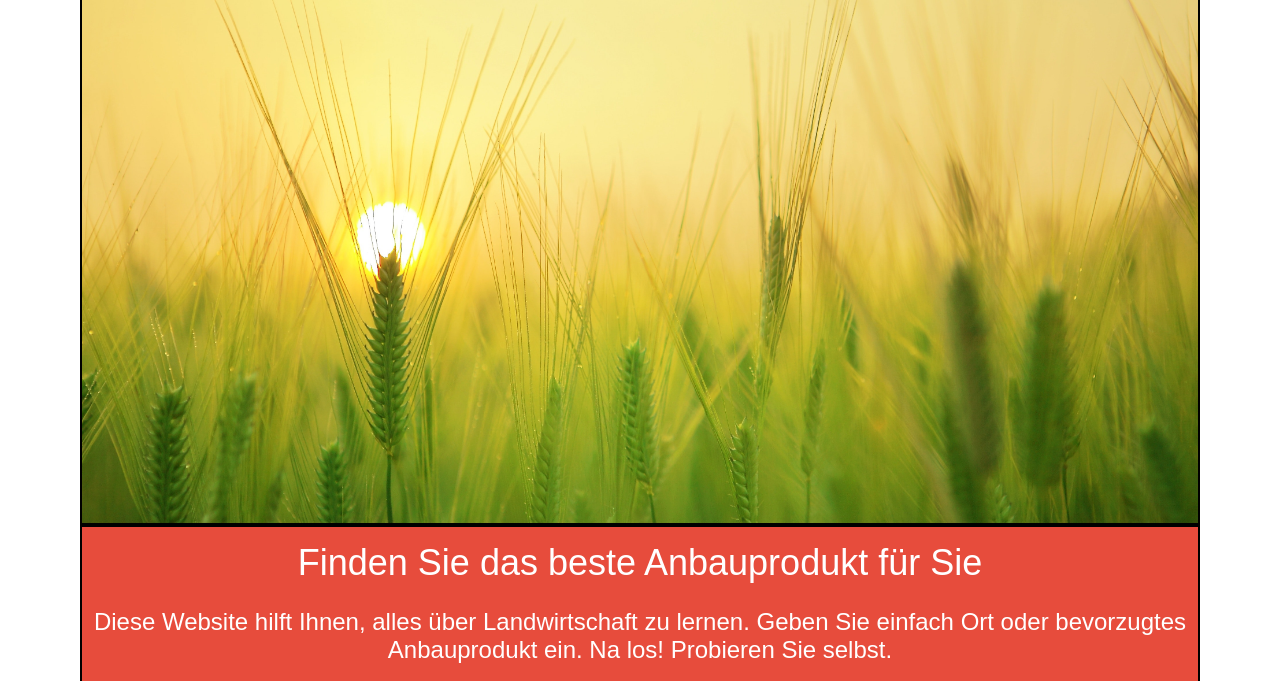
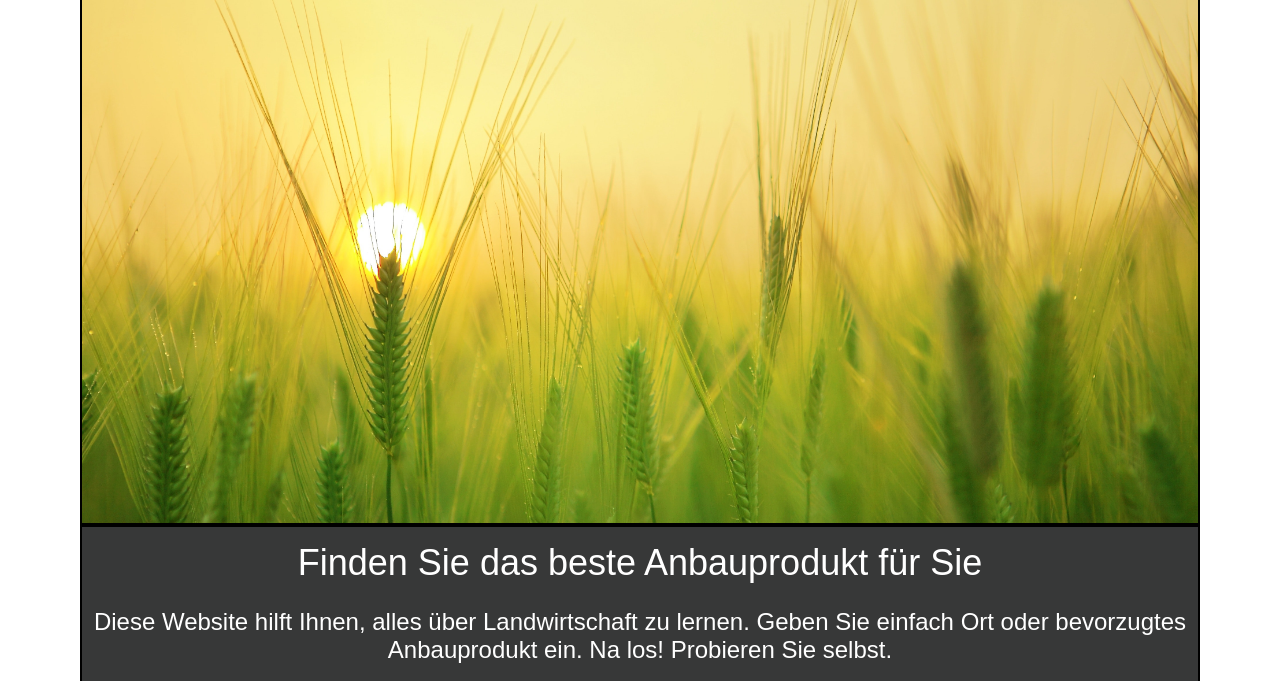
Before and after one commit to code-Raghav/Anbauen-mit-Alpakas, a plain HTML site: page indexGerman.html in a window 1280 px wide. Shown: the part 119-800 px from the top of the page. Drawn offline with Linux system fonts and the light colour scheme.

Commit message:
Update style2.css

```diff
--- a/css/style2.css
+++ b/css/style2.css
@@ -87,7 +87,7 @@ html{
   padding: 0;
   margin-left: 10vh;
   margin-right: 10vh;
-  background-color: #e74c3c;
+  background-color: #373838;
   border: 2px solid black;
   display: block
 }
```
